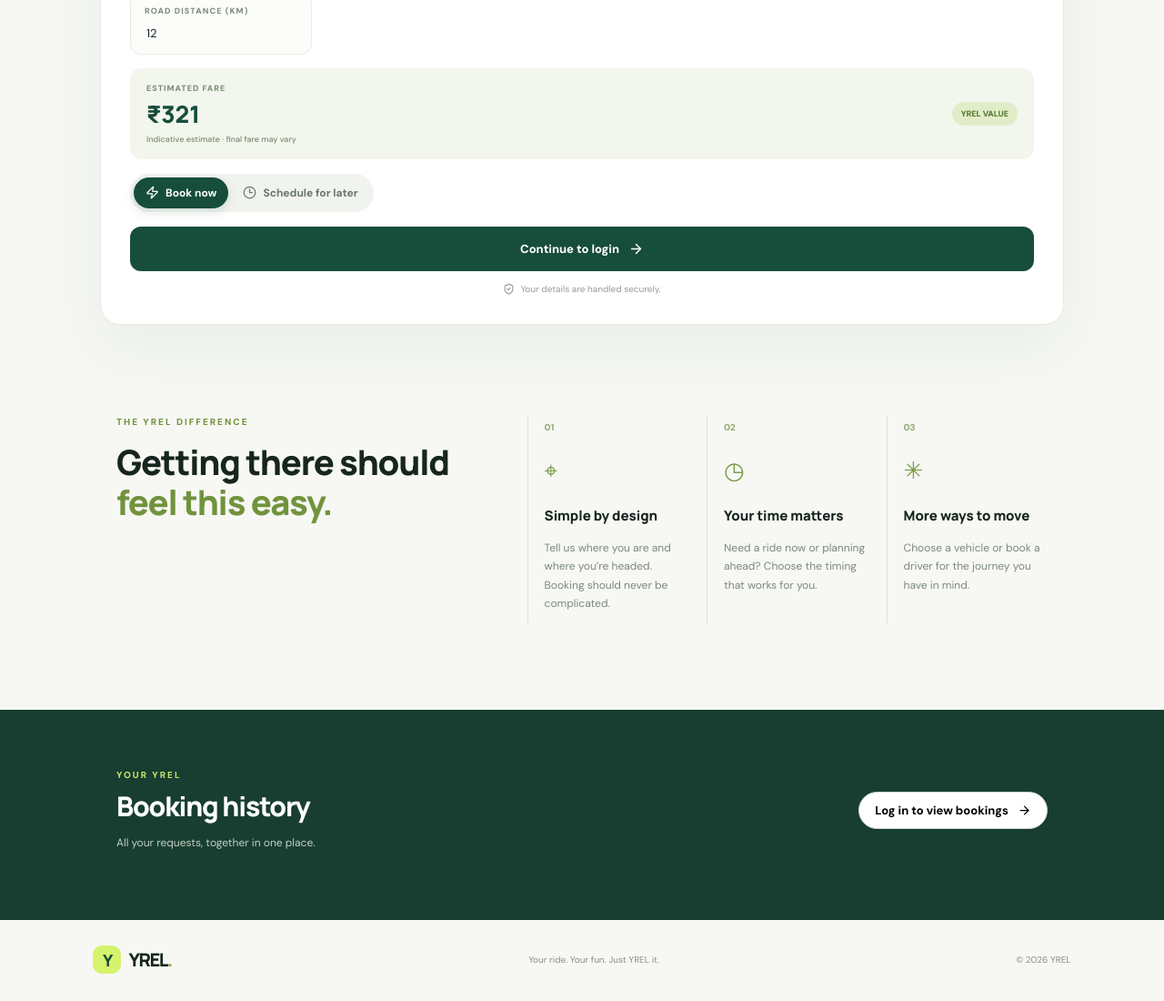
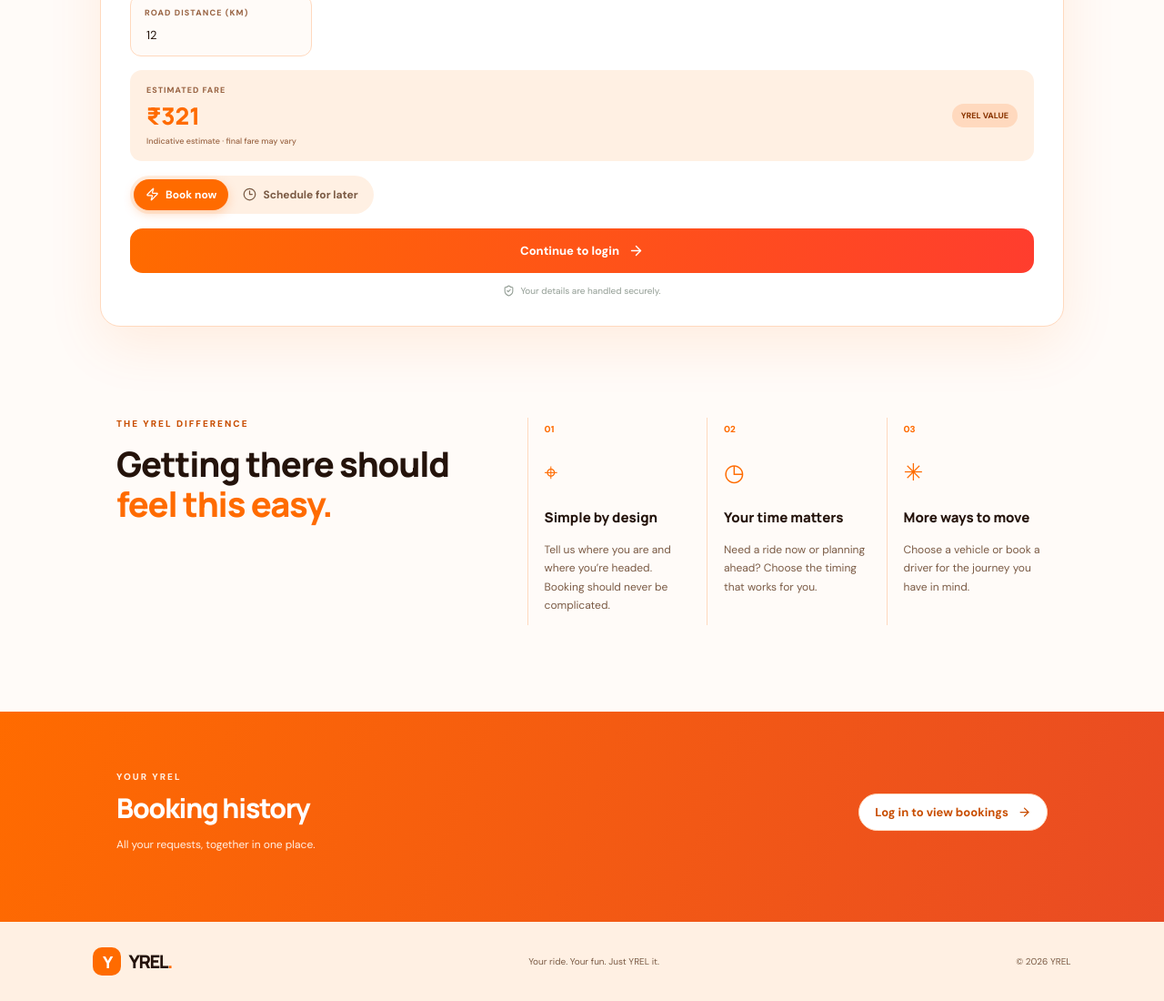
Before and after one commit to samratsihimoge-eng/YREL, a Next.js app: page / in a window 1280 px wide. Shown: the part 1047-2147 px from the top of the page at 91% size. Built offline with nearby package versions, Linux system fonts and the light colour scheme; no server answers.

Commit message:
Update global.css

```diff
--- a/app/global.css
+++ b/app/global.css
@@ -5,3 +5,277 @@
 .languagebar{display:flex;align-items:center;gap:8px;flex-wrap:wrap;margin:0 0 14px}.languagebar>span{font-size:9px;letter-spacing:1px;font-weight:800;color:#7d8a80;margin-right:5px}.languagebar button{border:1px solid #e2e9df;background:#fff;border-radius:20px;padding:7px 12px;font-size:11px;color:#536257}.languagebar button.langactive{background:#174d3b;color:white;border-color:#174d3b}.locationbox{position:relative;min-width:0}.gpsbtn{border:0;background:transparent;color:#28634b;font-size:11px;font-weight:700;display:flex;align-items:center;gap:7px;padding:9px 4px}.gpsbtn:disabled{opacity:.6}.suggestions{position:absolute;top:100%;left:0;right:0;z-index:8;background:#fff;border:1px solid #e2e9df;border-radius:12px;box-shadow:0 12px 28px #17251f18;overflow:hidden}.suggestions button{width:100%;display:flex;align-items:flex-start;gap:9px;padding:12px;border:0;border-bottom:1px solid #eef1ec;background:white;text-align:left;color:#35473c;font-size:12px;line-height:1.45}.suggestions button:last-child{border-bottom:0}.suggestions button:hover{background:#f3f7ed}.suggestions svg{flex:0 0 auto;margin-top:1px;color:#71933d}
 
 .mapcredit{font-size:9px;color:#8a968d;margin:-5px 0 12px 2px}
+
+/* YREL DEMO ORANGE & CREAM THEME */
+:root {
+  --ink: #24130B;
+  --muted: #7A5A44;
+  --green: #FF6B00;
+  --lime: #FFB020;
+  --paper: #FFFBF8;
+  --line: #FFD9BE;
+}
+
+body {
+  background: #FFFBF8;
+  color: #24130B;
+  font-family: 'Nunito', 'DM Sans', sans-serif;
+}
+
+.nav {
+  background: #FFFFFF;
+  border-bottom: 1px solid #FFD9BE;
+}
+
+.brandmark {
+  background: #FF6B00;
+  color: #FFFFFF;
+  border-radius: 10px;
+}
+
+.branddot {
+  color: #FF6B00;
+}
+
+.hero {
+  background: linear-gradient(110deg, #FFF0E3 0%, #FFFBF8 60%, #FFE2CC 100%);
+}
+
+.eyebrow {
+  color: #FF6B00;
+}
+
+.eyebrow.dark {
+  color: #C84D00;
+}
+
+.hero h1 em,
+.sectionintro h2 em {
+  color: #FF6B00;
+}
+
+.lead,
+.trust {
+  color: #7A5A44;
+}
+
+.orbit {
+  border-color: #FFD0B0;
+}
+
+.art-glow {
+  background: #FFD9BE;
+}
+
+.floating {
+  border-color: #FFD9BE;
+  color: #7A2A00;
+}
+
+.dotgreen {
+  background: #FF6B00;
+}
+
+.booking-card {
+  background: #FFFFFF;
+  border: 1px solid #FFD9BE;
+  box-shadow: 0 20px 60px rgba(255, 107, 0, .10);
+}
+
+.switch,
+.schedule {
+  background: #FFF0E3;
+}
+
+.switch button,
+.schedule button {
+  color: #7A5A44;
+}
+
+.switch .active,
+.schedule .chosen {
+  background: #FF6B00;
+  color: #FFFFFF;
+  box-shadow: 0 4px 12px rgba(255, 107, 0, .25);
+}
+
+.field {
+  background: #FFFBF8;
+  border-color: #FFD9BE;
+}
+
+.field span,
+.ride-label {
+  color: #9A6545;
+}
+
+.field input {
+  color: #24130B;
+}
+
+.field input::placeholder {
+  color: #B99A86;
+}
+
+.ride {
+  background: #FFFFFF;
+  border-color: #FFD9BE;
+}
+
+.ride.selected {
+  border: 2px solid #FF6B00;
+  background: #FFF0E3;
+}
+
+.tick {
+  background: #FF6B00;
+}
+
+.fare {
+  background: #FFF0E3;
+}
+
+.fare small {
+  color: #9A6545;
+}
+
+.fare strong {
+  color: #FF6B00;
+}
+
+.farebadge {
+  background: #FFD9BE;
+  color: #8A3500;
+}
+
+.bookbtn {
+  background: linear-gradient(100deg, #FF6B00, #FF3D2E);
+  color: #FFFFFF;
+  border-radius: 14px;
+}
+
+.bookbtn:hover {
+  background: linear-gradient(100deg, #E85D00, #E83225);
+}
+
+.notice {
+  background: #FFF0E3;
+  color: #8A3500;
+}
+
+.languagebar > span {
+  color: #9A6545;
+}
+
+.languagebar button {
+  border-color: #FFD9BE;
+  color: #7A5A44;
+}
+
+.languagebar button.langactive {
+  background: #FF6B00;
+  color: #FFFFFF;
+  border-color: #FF6B00;
+}
+
+.gpsbtn {
+  color: #E85D00;
+}
+
+.suggestions {
+  border-color: #FFD9BE;
+  box-shadow: 0 12px 28px rgba(255, 107, 0, .12);
+}
+
+.suggestions button {
+  color: #4B2918;
+  border-color: #FFE8D9;
+}
+
+.suggestions button:hover {
+  background: #FFF0E3;
+}
+
+.suggestions svg {
+  color: #FF6B00;
+}
+
+.features {
+  background: #FFFBF8;
+}
+
+.featuregrid article {
+  border-color: #FFD9BE;
+}
+
+.featuregrid article > span,
+.featureicon {
+  color: #FF6B00;
+}
+
+.featuregrid p {
+  color: #7A5A44;
+}
+
+.history {
+  background: linear-gradient(110deg, #FF6B00, #E94B24);
+  color: #FFFFFF;
+}
+
+.history .eyebrow,
+.history p {
+  color: #FFF0E3;
+}
+
+.historylist article {
+  background: rgba(255, 255, 255, .16);
+  border: 1px solid rgba(255, 255, 255, .2);
+}
+
+.status {
+  color: #FFF0C2;
+}
+
+.status.completed {
+  color: #D5FFE4;
+}
+
+.status.cancelled {
+  color: #FFE0E0;
+}
+
+.outline,
+.login {
+  border-color: #FFD9BE;
+  color: #C84D00;
+}
+
+.modalback {
+  background: rgba(36, 19, 11, .72);
+}
+
+.modal {
+  border: 1px solid #FFD9BE;
+  background: #FFFBF8;
+}
+
+.close {
+  background: #FFF0E3;
+  color: #C84D00;
+}
+
+footer {
+  background: #FFF0E3;
+  color: #7A5A44;
+}
+
+footer .brand {
+  color: #24130B;
+}
+
+@media (max-width: 800px) {
+  .mobilemenu {
+    background: #FFFFFF;
+    border-color: #FFD9BE;
+  }
+}
```
